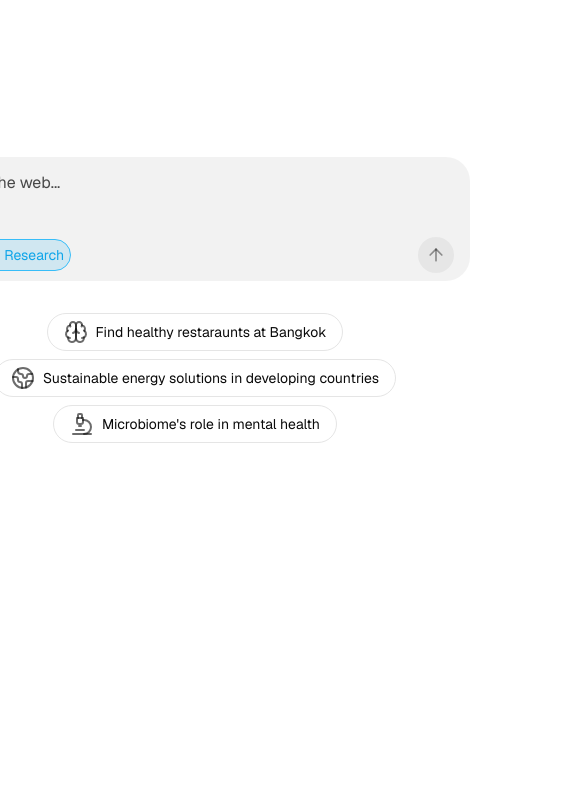
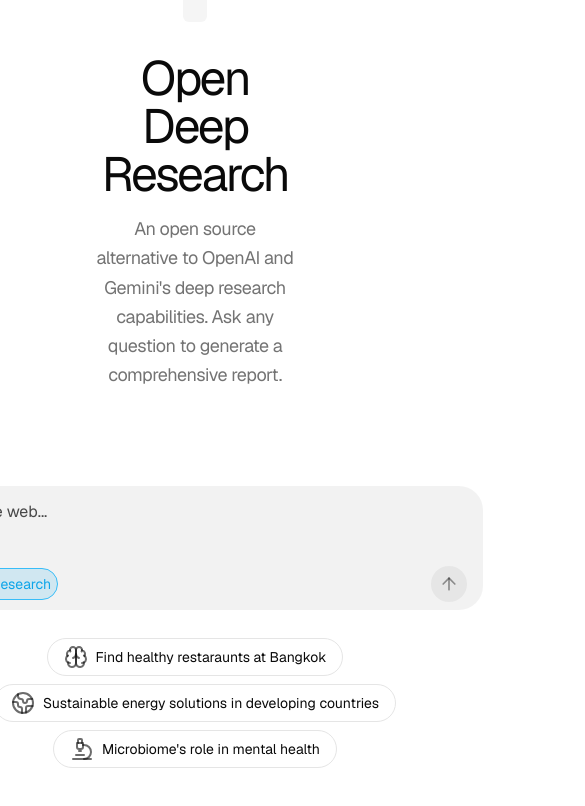
Before and after one commit to Serjobas/free-deep-research, a Next.js app: page / in a window 390 px wide. Shown: the part 110-916 px from the top of the page, 585 px wide, since content can reach past the window. Before the commit the page ends 844 px from the top, so only its background shows below. Built offline with nearby package versions, Linux system fonts and the light colour scheme.

Commit message:
Add Hero component and adjust layout styling

```diff
--- a/src/app/page.tsx
+++ b/src/app/page.tsx
@@ -1,12 +1,14 @@
 import { AIInputWithSearchDemo } from "@/features/chat/ai-input-with-search-demo";
 import HeroBadge from "@/components/ui/hero-badge";
 import { Brain, Globe2, Microscope } from "lucide-react";
-
+import { Hero } from "@/features/chat/hero";
 export default function Home() {
   return (
     <main className="flex min-h-screen flex-col items-center justify-center p-24">
+      <Hero />
+
       <AIInputWithSearchDemo />
-      <div className="mt-4 pb-10 flex-wrap overflow-x-auto flex gap-2 justify-center">
+      <div className="mt-3 pb-10 flex-wrap overflow-x-auto flex gap-2 justify-center">
         <HeroBadge
           text="Find healthy restaraunts at Bangkok"
           icon={<Brain />}
--- /dev/null
+++ b/src/components/ui/button.tsx
@@ -0,0 +1,56 @@
+import * as React from "react";
+import { Slot } from "@radix-ui/react-slot";
+import { cva, type VariantProps } from "class-variance-authority";
+
+import { cn } from "@/lib/utils";
+
+const buttonVariants = cva(
+  "inline-flex items-center justify-center whitespace-nowrap rounded-md text-sm font-medium ring-offset-background transition-colors focus-visible:outline-none focus-visible:ring-2 focus-visible:ring-ring focus-visible:ring-offset-2 disabled:pointer-events-none disabled:opacity-50",
+  {
+    variants: {
+      variant: {
+        default: "bg-primary text-primary-foreground hover:bg-primary/90",
+        destructive:
+          "bg-destructive text-destructive-foreground hover:bg-destructive/90",
+        outline:
+          "border border-input bg-background hover:bg-accent hover:text-accent-foreground",
+        secondary:
+          "bg-secondary text-secondary-foreground hover:bg-secondary/80",
+        ghost: "hover:bg-accent hover:text-accent-foreground",
+        link: "text-primary underline-offset-4 hover:underline",
+      },
+      size: {
+        default: "h-10 px-4 py-2",
+        sm: "h-9 rounded-md px-3",
+        lg: "h-11 rounded-md px-8",
+        icon: "h-10 w-10",
+      },
+    },
+    defaultVariants: {
+      variant: "default",
+      size: "default",
+    },
+  }
+);
+
+export interface ButtonProps
+  extends React.ButtonHTMLAttributes<HTMLButtonElement>,
+    VariantProps<typeof buttonVariants> {
+  asChild?: boolean;
+}
+
+const Button = React.forwardRef<HTMLButtonElement, ButtonProps>(
+  ({ className, variant, size, asChild = false, ...props }, ref) => {
+    const Comp = asChild ? Slot : "button";
+    return (
+      <Comp
+        className={cn(buttonVariants({ variant, size, className }))}
+        ref={ref}
+        {...props}
+      />
+    );
+  }
+);
+Button.displayName = "Button";
+
+export { Button, buttonVariants };
--- a/src/features/chat/ai-input-with-search-demo.tsx
+++ b/src/features/chat/ai-input-with-search-demo.tsx
@@ -4,7 +4,7 @@
 
 export function AIInputWithSearchDemo() {
   return (
-    <div className="min-w-[550px]">
+    <div className="min-w-[950px]">
       <div>
         <AIInputWithSearch
           onSubmit={(value, withSearch) => {
--- /dev/null
+++ b/src/features/chat/hero.tsx
@@ -0,0 +1,77 @@
+"use client";
+
+import { useEffect, useMemo, useState } from "react";
+import { motion } from "framer-motion";
+import { MoveRight, PhoneCall, Github, Link } from "lucide-react";
+import { Button } from "@/components/ui/button";
+function Hero() {
+  const [titleNumber, setTitleNumber] = useState(0);
+  const titles = useMemo(
+    () => ["amazing", "new", "wonderful", "beautiful", "smart"],
+    []
+  );
+
+  useEffect(() => {
+    const timeoutId = setTimeout(() => {
+      if (titleNumber === titles.length - 1) {
+        setTitleNumber(0);
+      } else {
+        setTitleNumber(titleNumber + 1);
+      }
+    }, 2000);
+    return () => clearTimeout(timeoutId);
+  }, [titleNumber, titles]);
+
+  return (
+    <div className="w-full">
+      <div className="container mx-auto">
+        <div className="flex gap-8 mb-20 items-center justify-center flex-col">
+          <div>
+            <Button asChild variant="secondary" size="sm" className="gap-4">
+              <Link href="https://github.com/Serjobas/odr.dev">
+                <Github /> View on Github
+                <MoveRight className="w-4 h-4" />
+              </Link>
+            </Button>
+          </div>
+          <div className="flex gap-4 flex-col">
+            <h1 className="text-5xl md:text-7xl max-w-2xl tracking-tighter text-center font-regular">
+              <span className="text-spektr-cyan-50">Open Deep Research</span>
+              {/* <span className="relative flex w-full justify-center overflow-hidden text-center md:pb-4 md:pt-1">
+                &nbsp;
+                {titles.map((title, index) => (
+                  <motion.span
+                    key={index}
+                    className="absolute font-semibold"
+                    initial={{ opacity: 0, y: "-100" }}
+                    transition={{ type: "spring", stiffness: 50 }}
+                    animate={
+                      titleNumber === index
+                        ? {
+                            y: 0,
+                            opacity: 1,
+                          }
+                        : {
+                            y: titleNumber > index ? -150 : 150,
+                            opacity: 0,
+                          }
+                    }
+                  >
+                    {title}
+                  </motion.span>
+                ))}
+              </span> */}
+            </h1>
+
+            <p className="text-lg md:text-xl leading-relaxed tracking-tight text-muted-foreground max-w-2xl text-center">
+              An open source alternative to OpenAI and Gemini's deep research
+              capabilities. Ask any question to generate a comprehensive report.
+            </p>
+          </div>
+        </div>
+      </div>
+    </div>
+  );
+}
+
+export { Hero };
```
